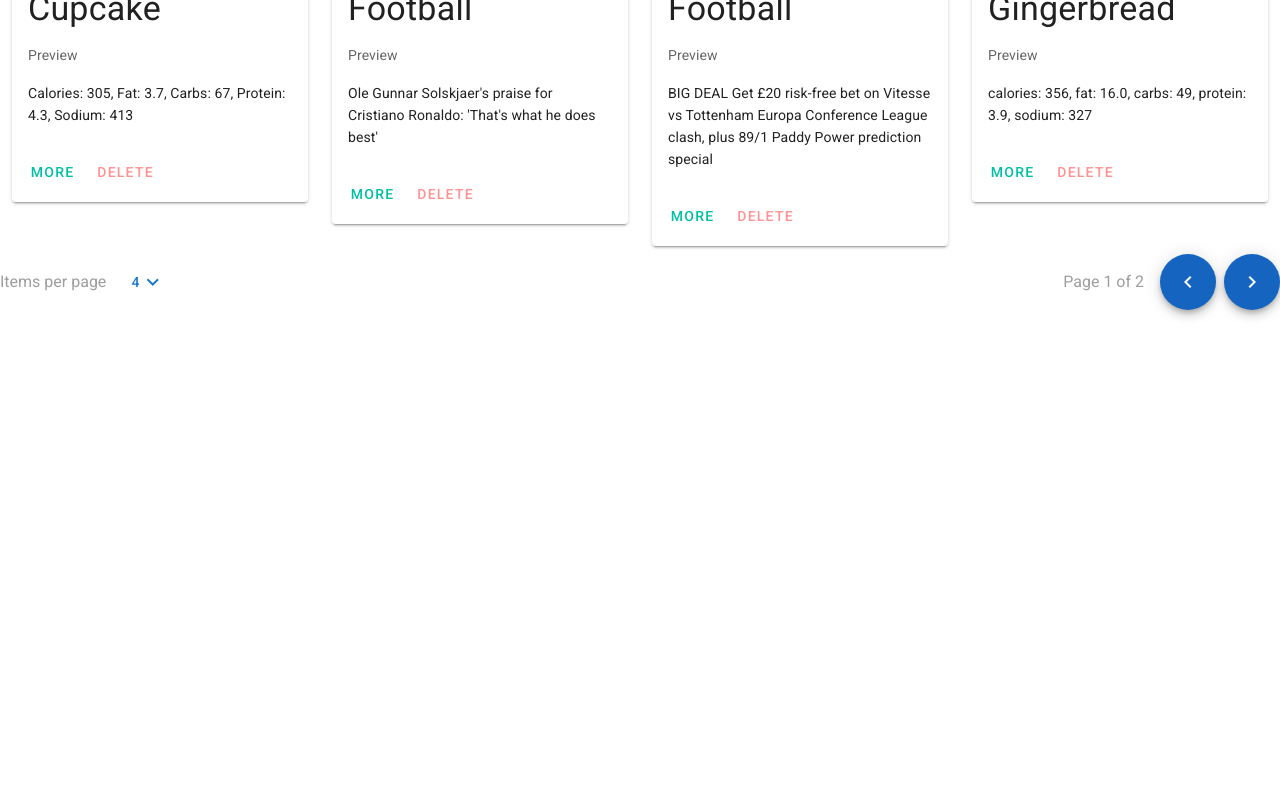
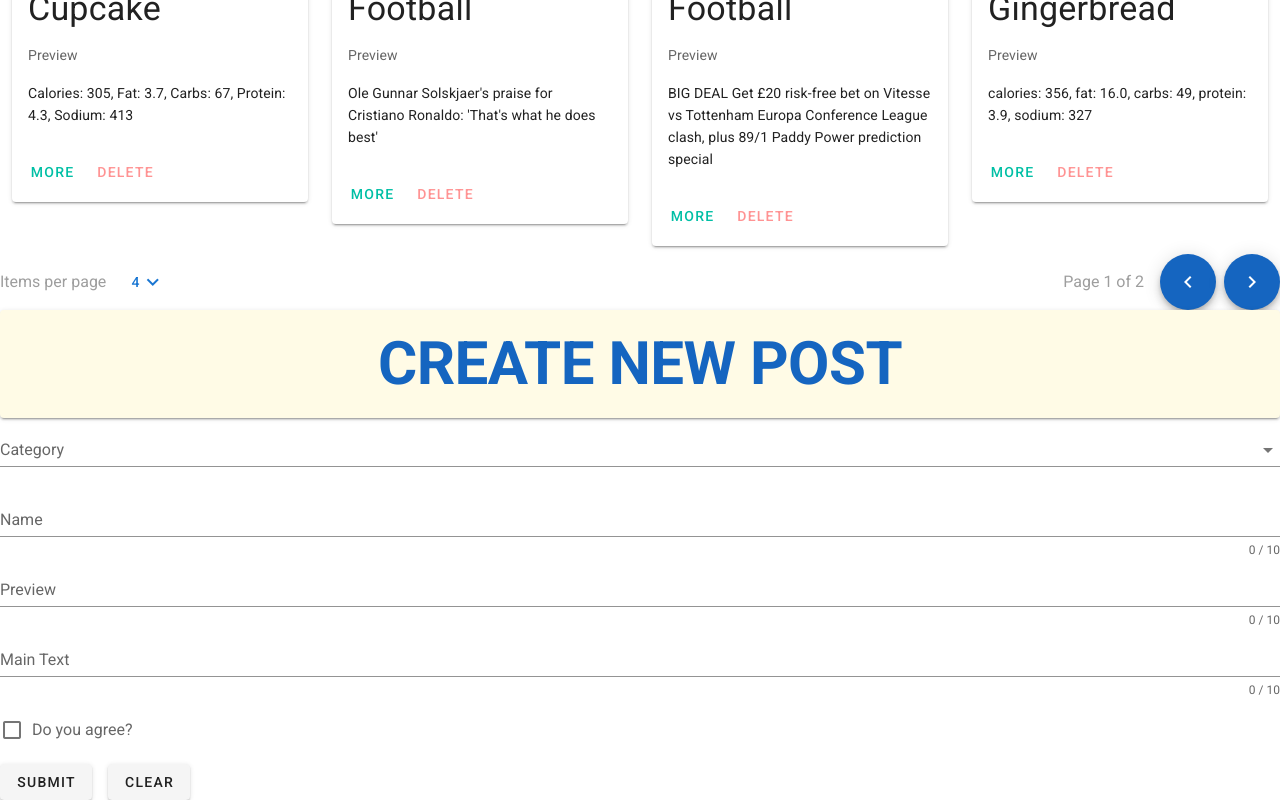
Before and after one commit to YaroslavArtemenko/test_blog, a Vue app in the folder test_blog/: page / in a window 1280 px wide. Shown: the part 278-1078 px from the top of the page. Before the commit the page ends 800 px from the top, so only its background shows below. Built offline with nearby package versions, Linux system fonts and the light colour scheme.

Commit message:
added form for new posts

```diff
--- a/test_blog/package.json
+++ b/test_blog/package.json
@@ -12,6 +12,7 @@
     "core-js": "^3.6.5",
     "vue": "^2.6.11",
     "vue-axios": "^3.3.7",
+    "vuelidate": "^0.7.6",
     "vuetify": "^2.5.10",
     "vuex": "^3.6.2"
   },
--- a/test_blog/src/App.vue
+++ b/test_blog/src/App.vue
@@ -3,7 +3,7 @@
     <v-main>
       <Header/>
       <Search></Search>
-
+      <NewPost></NewPost>
     </v-main>
   </v-app>
 </template>
@@ -11,8 +11,7 @@
 <script>
 import Header from './components/Header';
 import Search from "./components/Search";
-
-
+import NewPost from "./components/NewPost";
 
 
 export default {
@@ -20,7 +19,8 @@
 
   components: {
     Header,
-    Search
+    Search,
+    NewPost
   },
 
   data: () => ({
--- a/test_blog/src/components/Article.vue
+++ b/test_blog/src/components/Article.vue
@@ -79,15 +79,7 @@
     loading: false
   }),
   props: ['item'],
-  methods: {
 
-    async remove () {
-      this.loading = true
-      await new Promise(resolve => setTimeout(resolve, 3000))
-      this.loading = false
-
-    },
-  },
 }
 </script>
 
--- /dev/null
+++ b/test_blog/src/components/NewPost.vue
@@ -0,0 +1,150 @@
+<template>
+  <form>
+
+    <v-card color="basil">
+      <v-card-title class="text-center justify-center py-6">
+        <h1 class="font-weight-bold text-h2 basil--text">
+          CREATE NEW POST
+        </h1>
+      </v-card-title>
+
+    </v-card>
+
+    <v-select
+        v-model="select"
+        :items="items"
+        :error-messages="selectErrors"
+        label="Category"
+        required
+        @change="$v.select.$touch()"
+        @blur="$v.select.$touch()"
+    ></v-select>
+    <v-text-field
+        v-model="name"
+        :error-messages="nameErrors"
+        :counter="10"
+        label="Name"
+        required
+        @input="$v.name.$touch()"
+        @blur="$v.name.$touch()"
+    ></v-text-field>
+    <v-text-field
+        v-model="name"
+        :error-messages="nameErrors"
+        :counter="10"
+        label="Preview"
+        required
+        @input="$v.name.$touch()"
+        @blur="$v.name.$touch()"
+    ></v-text-field>
+    <v-text-field
+        v-model="name"
+        :error-messages="nameErrors"
+        :counter="10"
+        label="Main Text"
+        required
+        @input="$v.name.$touch()"
+        @blur="$v.name.$touch()"
+    ></v-text-field>
+
+    <v-checkbox
+        v-model="checkbox"
+        :error-messages="checkboxErrors"
+        label="Do you agree?"
+        required
+        @change="$v.checkbox.$touch()"
+        @blur="$v.checkbox.$touch()"
+    ></v-checkbox>
+
+    <v-btn
+        class="mr-4"
+        @click="submit"
+    >
+      submit
+    </v-btn>
+    <v-btn @click="clear">
+      clear
+    </v-btn>
+  </form>
+</template>
+
+<script>
+import { validationMixin } from 'vuelidate'
+import { required, minLength, email } from 'vuelidate/lib/validators'
+
+export default {
+  name: "NewPost",
+  mixins: [validationMixin],
+
+  validations: {
+    name: { required, minLength: minLength(4) },
+    email: { required, email },
+    select: { required },
+    checkbox: {
+      checked (val) {
+        return val
+      },
+    },
+  },
+
+  data: () => ({
+    name: '',
+    email: '',
+    select: null,
+      // items: [
+      //   'Item 1',
+      //   'Item 2',
+      //   'Item 3',
+      //   'Item 4',
+      // ],
+    checkbox: false,
+  }),
+  props: ['items'],
+
+  computed: {
+    checkboxErrors () {
+      const errors = []
+      if (!this.$v.checkbox.$dirty) return errors
+      !this.$v.checkbox.checked && errors.push('You must agree to continue!')
+      return errors
+    },
+    selectErrors () {
+      const errors = []
+      if (!this.$v.select.$dirty) return errors
+      !this.$v.select.required && errors.push('Item is required')
+      return errors
+    },
+    nameErrors () {
+      const errors = []
+      if (!this.$v.name.$dirty) return errors
+      !this.$v.name.maxLength && errors.push('Name must be at most 10 characters long')
+      !this.$v.name.required && errors.push('Name is required.')
+      return errors
+    },
+    emailErrors () {
+      const errors = []
+      if (!this.$v.email.$dirty) return errors
+      !this.$v.email.email && errors.push('Must be valid e-mail')
+      !this.$v.email.required && errors.push('E-mail is required')
+      return errors
+    },
+  },
+
+  methods: {
+    submit () {
+      this.$v.$touch()
+    },
+    clear () {
+      this.$v.$reset()
+      this.name = ''
+      this.email = ''
+      this.select = null
+      this.checkbox = false
+    },
+  },
+}
+</script>
+
+<style>
+
+</style>
--- a/test_blog/src/components/Search.vue
+++ b/test_blog/src/components/Search.vue
@@ -95,7 +95,7 @@
             <!--                </v-list-item>-->
             <!--              </v-list>-->
             <!--            </v-card>-->
-            <Article v-bind:item = "item"></Article>
+            <Article v-bind:item="item"></Article>
           </v-col>
         </v-row>
       </template>
@@ -166,12 +166,13 @@
 
 <script>
 import Article from "./Article";
+
 export default {
   name: "Search",
   components: {
     Article
   },
-  data () {
+  data() {
     return {
       itemsPerPageArray: [4, 8, 12],
       search: '',
@@ -183,13 +184,6 @@
       keys: [
         'Category',
         'Name',
-        'Calories',
-        'Fat',
-        'Carbs',
-        'Protein',
-        'Sodium',
-        'Calcium',
-        'Iron',
       ],
       items: [
         {
@@ -243,21 +237,21 @@
     }
   },
   computed: {
-    numberOfPages () {
+    numberOfPages() {
       return Math.ceil(this.items.length / this.itemsPerPage)
     },
-    filteredKeys () {
+    filteredKeys() {
       return this.keys.filter(key => key !== 'Name')
     },
   },
   methods: {
-    nextPage () {
+    nextPage() {
       if (this.page + 1 <= this.numberOfPages) this.page += 1
     },
-    formerPage () {
+    formerPage() {
       if (this.page - 1 >= 1) this.page -= 1
     },
-    updateItemsPerPage (number) {
+    updateItemsPerPage(number) {
       this.itemsPerPage = number
     },
   },
```
Also changed, not shown: 1 other file (tests, documents, lock files or other folders). Lines whose indentation alone changed are shown as unchanged.
